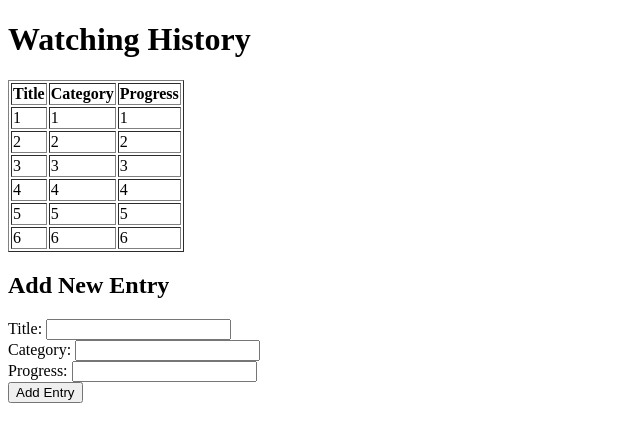
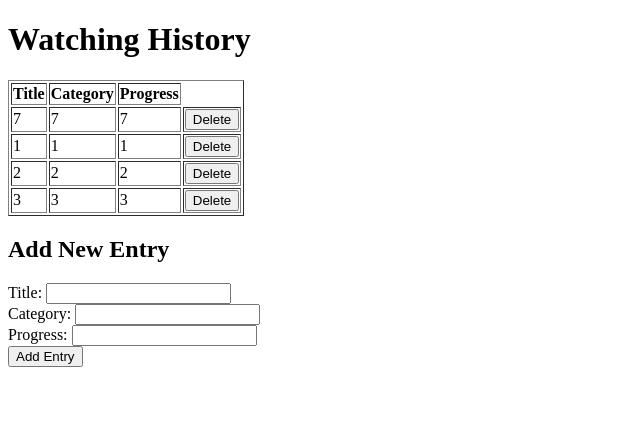
Before and after one commit to f88083/WatchingHistoryWeb, a Flask app: page / in a window 1280 px wide. Shown: the top 442 px of the page, without its empty margins (0-640 px from the left). Run offline with Flask 3, Linux system fonts and the light colour scheme.

Commit message:
Add route to delete watching history entry and update index.html to include delete button

```diff
--- a/app.py
+++ b/app.py
@@ -38,5 +38,22 @@
 
     return jsonify({'success': True, 'history': watching_history})
 
+# Route to delete an entry from the watching history
+@app.route('/delete', methods=['POST'])
+def delete():
+    index = int(request.form['index'])
+
+    print(watching_history[index])
+
+    # Remove the entry from the watching history
+    del watching_history[index]
+
+    # Save updated watching history to the JSON file
+    with open(JSON_FILE_PATH, 'w') as file:
+        json.dump(watching_history, file, indent=2)
+
+    return jsonify({'success': True, 'history': watching_history})
+
+
 if __name__ == '__main__':
     app.run(debug=True)
--- a/data/watching_history.json
+++ b/data/watching_history.json
@@ -1,4 +1,9 @@
 [
+  {
+    "title": "7",
+    "category": "7",
+    "progress": 7
+  },
   {
     "title": "1",
     "category": "1",
@@ -13,20 +18,5 @@
     "title": "3",
     "category": "3",
     "progress": 3
-  },
-  {
-    "title": "4",
-    "category": "4",
-    "progress": 4
-  },
-  {
-    "title": "5",
-    "category": "5",
-    "progress": 5
-  },
-  {
-    "title": "6",
-    "category": "6",
-    "progress": 6
   }
 ]
--- a/templates/index.html
+++ b/templates/index.html
@@ -1,5 +1,6 @@
 <!DOCTYPE html>
 <html lang="en">
+
 <head>
     <meta charset="UTF-8">
     <meta http-equiv="X-UA-Compatible" content="IE=edge">
@@ -7,20 +8,22 @@
     <title>Watching History</title>
     <script src="https://code.jquery.com/jquery-3.7.1.min.js"></script>
 </head>
+
 <body>
     <h1>Watching History</h1>
-    <table border="1">
+    <table border="1" id="watching_history">
         <tr>
             <th>Title</th>
             <th>Category</th>
             <th>Progress</th>
         </tr>
         {% for entry in history %}
-            <tr>
-                <td>{{ entry.title }}</td>
-                <td>{{ entry.category }}</td>
-                <td>{{ entry.progress }}</td>
-            </tr>
+        <tr>
+            <td>{{ entry.title }}</td>
+            <td>{{ entry.category }}</td>
+            <td>{{ entry.progress }}</td>
+            <td><button onclick="deleteRow({{ loop.index0 }})">Delete</button></td>
+        </tr>
         {% endfor %}
     </table>
 
@@ -30,7 +33,7 @@
         <input type="text" name="title" required><br>
 
         <label for="category">Category:</label>
-        <input type="text" name="category"><br>
+        <input type="text" name="category" required><br>
 
         <label for="progress">Progress:</label>
         <input type="number" name="progress" required><br>
@@ -46,7 +49,7 @@
                 type: 'POST',
                 url: '/add',
                 data: formData,
-                success: function(response) {
+                success: function (response) {
                     if (response.success) {
                         updateTable(response.history);
                         // Clear form fields
@@ -55,7 +58,7 @@
                         alert('Failed to add entry.');
                     }
                 },
-                error: function() {
+                error: function () {
                     alert('Failed to communicate with the server.');
                 }
             });
@@ -63,15 +66,51 @@
 
         function updateTable(history) {
             var tableBody = '';
+
+            // Add title row
+            tableBody += '<tr>';
+            tableBody += '<th>Title</th>';
+            tableBody += '<th>Category</th>';
+            tableBody += '<th>Progress</th>';
+            tableBody += '</tr>';
+
             for (var i = 0; i < history.length; i++) {
                 tableBody += '<tr>';
                 tableBody += '<td>' + history[i].title + '</td>';
                 tableBody += '<td>' + history[i].category + '</td>';
                 tableBody += '<td>' + history[i].progress + '</td>';
+                tableBody += '<td><button onclick="deleteRow(' + i + ')">Delete</button></td>';
                 tableBody += '</tr>';
             }
             $('table tbody').html(tableBody);
         }
+
+        function deleteRow(index) {
+            // Confirm deletion with the user
+            var confirmDelete = confirm('Are you sure you want to delete this history?');
+
+            if (confirmDelete) {
+
+                // Save updated watching history to the JSON file
+                $.ajax({
+                    type: 'POST',
+                    url: '/delete',
+                    data: { index: index },
+                    success: function (response) {
+                        if (response.success) {
+                            // Update the table with the modified history
+                            updateTable(response.history);
+                        } else {
+                            alert('Failed to delete entry.');
+                        }
+                    },
+                    error: function () {
+                        alert('Failed to communicate with the server.');
+                    }
+                });
+            }
+        }
     </script>
 </body>
+
 </html>
```
